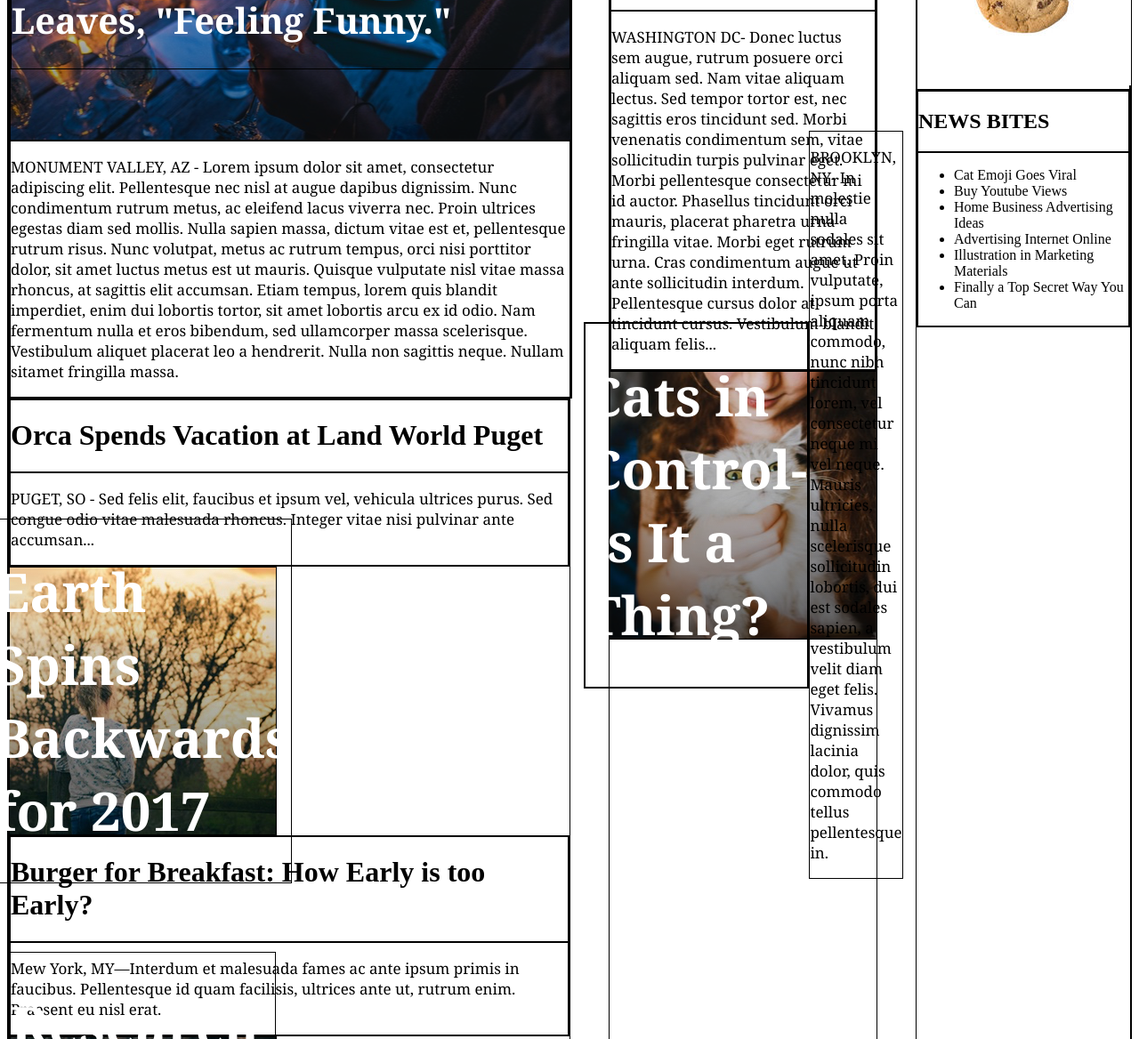
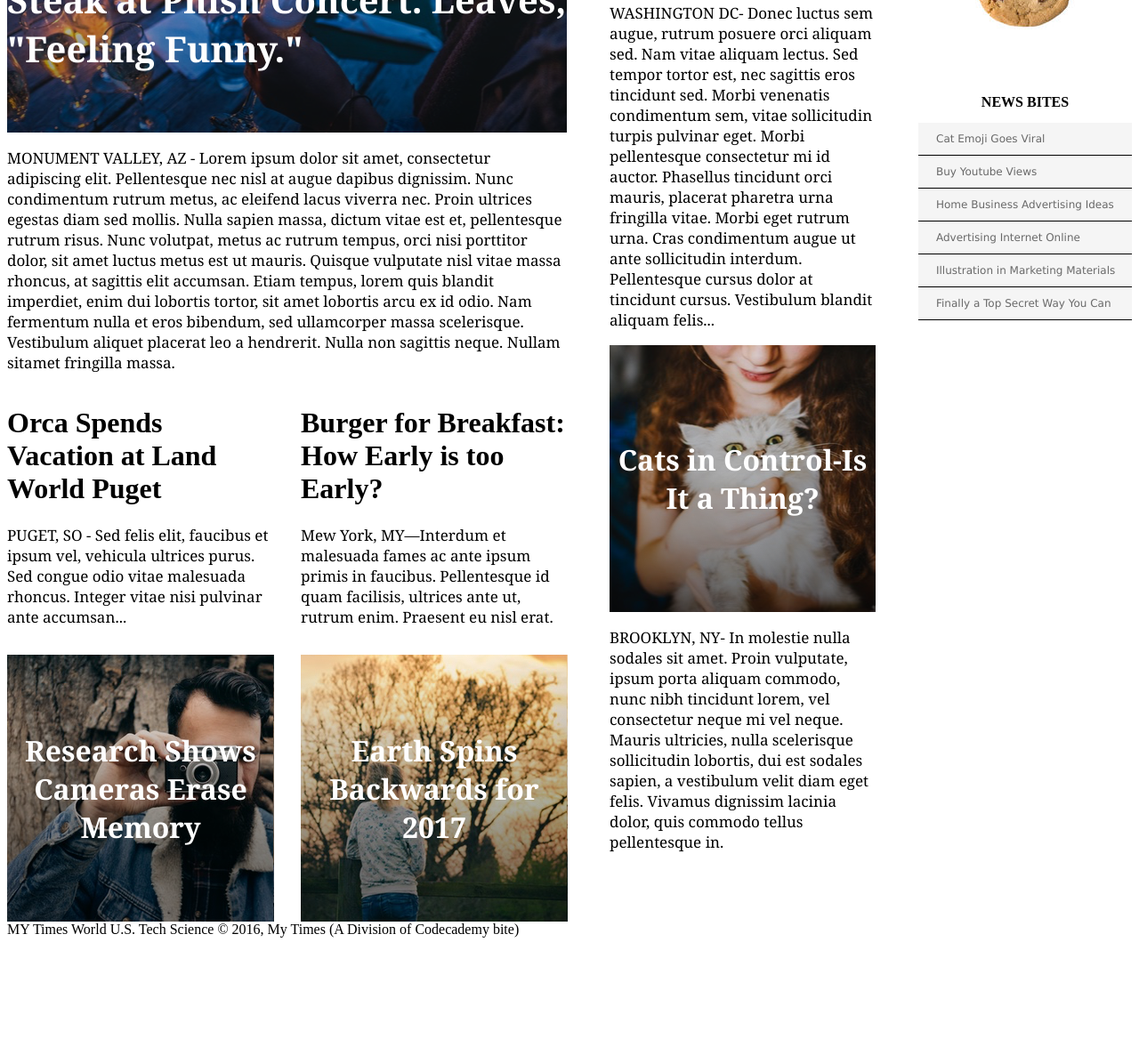
Before and after one commit to fletchroast/MyTimes, a plain HTML site: page index.html in a window 1280 px wide. Shown: the part 219-1387 px from the top of the page at 89% size. After the commit the page ends 1281 px from the top, so only its background shows below. Drawn offline with Linux system fonts and the light colour scheme.

Commit message:
Position main content.

```diff
--- a/index.html
+++ b/index.html
@@ -41,7 +41,6 @@
             </div>
           </div>
 
-          <div class="tuna-txt">
             <p>MONUMENT VALLEY, AZ - Lorem ipsum dolor sit amet, consectetur adipiscing elit. Pellentesque nec nisl
               at augue dapibus dignissim. Nunc condimentum rutrum metus, ac eleifend lacus viverra nec. Proin ultrices
               egestas diam sed mollis. Nulla sapien massa, dictum vitae est et, pellentesque rutrum risus. Nunc
@@ -51,18 +50,16 @@
               bibendum, sed ullamcorper massa scelerisque. Vestibulum aliquet placerat leo a hendrerit. Nulla non
               sagittis neque. Nullam sitamet fringilla massa.</p>
         </div>
-        </div>
 
         <!--orca-->
+        <div class="oebr">
           <div class="orca">
             <div class="orca-headline">
               <h1>Orca Spends Vacation at Land World Puget</h1>
             </div>
 
-          <div class="orca-txt">
               <p>PUGET, SO - Sed felis elit, faucibus et ipsum vel, vehicula ultrices purus. Sed congue odio vitae
                 malesuada rhoncus. Integer vitae nisi pulvinar ante accumsan...</p>
-          </div>
           </div>
 
           <!--earth-->
@@ -78,16 +75,15 @@
               <h1>Burger for Breakfast: How Early is too Early?</h1>
             </div>
 
-          <div class="burger-txt">
               <p>Mew York, MY—Interdum et malesuada fames ac ante ipsum primis in faucibus. Pellentesque id quam
               facilisis, ultrices ante ut, rutrum enim. Praesent eu nisl erat.</p>
-          </div>
           </div>
 
           <!--research-->
           <div class="research">
             <div class="img-headline">
               <h1>Research Shows Cameras Erase Memory</h1>
+            </div>
           </div>
         </div>
       </div>
@@ -101,14 +97,12 @@
             <h1>FBI Finds Action Star Guilty of False Advertising</h1>
           </div>
 
-          <div class="fbi-txt">
             <p>WASHINGTON DC- Donec luctus sem augue, rutrum posuere orci aliquam sed. Nam vitae aliquam lectus.
                Sed tempor tortor est, nec sagittis eros tincidunt sed. Morbi venenatis condimentum sem, vitae
                sollicitudin turpis pulvinar eget. Morbi pellentesque consectetur mi id auctor. Phasellus tincidunt
                orci mauris, placerat pharetra urna fringilla vitae. Morbi eget rutrum urna. Cras condimentum augue
                ut ante sollicitudin interdum. Pellentesque cursus dolor at tincidunt cursus. Vestibulum blandit
                aliquam felis...</p>
-          </div>
         </div>
 
         <!--cats-->
@@ -119,12 +113,10 @@
             </div>
           </div>
 
-          <div class="cats-txt">
             <p>BROOKLYN, NY- In molestie nulla sodales sit amet. Proin vulputate, ipsum porta aliquam commodo,
               nunc nibh tincidunt lorem, vel consectetur neque mi vel neque. Mauris ultricies, nulla scelerisque
               sollicitudin lobortis, dui est sodales sapien, a vestibulum velit diam eget felis. Vivamus dignissim
               lacinia dolor, quis commodo tellus pellentesque in.</p>
-          </div>
         </div>
       </div>
 
@@ -138,23 +130,31 @@
 
         <div class="bites">
           <div class="bites-headline">
-            <h2>NEWS BITES</h2>
+            <h2 id="bites">NEWS BITES</h2>
           </div>
 
-          <div class="bites-list">
-            <ul>
-              <li>Cat Emoji Goes Viral</li>
-              <li>Buy Youtube Views</li>
-              <li>Home Business Advertising Ideas</li>
-              <li>Advertising Internet Online</li>
-              <li>Illustration in Marketing Materials</li>
-              <li>Finally a Top Secret Way You Can</li>
-            </ul>
+          <div class="bites-list-container">
+            <span class="bites-list">Cat Emoji Goes Viral</span>
+            <span class="bites-list">Buy Youtube Views</span>
+            <span class="bites-list">Home Business Advertising Ideas</span>
+            <span class="bites-list">Advertising Internet Online</span>
+            <span class="bites-list">Illustration in Marketing Materials</span>
+            <span class="bites-list">Finally a Top Secret Way You Can</span>
           </div>
         </div>
       </div>
     </div>
 
+    <!--footer-->
+    <footer>
+      <span>MY Times</span>
+      <span>World</span>
+      <span>U.S.</span>
+      <span>Tech</span>
+      <span>Science</span>
+
+      <span>© 2016, My Times (A Division of Codecademy bite)</span>
+
   </body>
 
 </html>
--- a/resources/css/style.css
+++ b/resources/css/style.css
@@ -1,6 +1,6 @@
 /*div borders*/
 div {
-  border: 1px solid black;
+  /*border: 1px solid black;*/
 }
 
 /*header section*/
@@ -49,7 +49,6 @@ a {
   color: white;
   font-family: Georgia;
   font-weight: bold;
-  font-size: 30px;
 }
 
 p {
@@ -66,6 +65,7 @@ p {
 }
 
 .tuna-headline {
+  display: flex;
   justify-content: center;
   align-items: center;
   background-image: url(../images/main-story.png);
@@ -77,22 +77,42 @@ p {
   font-size: 40px;
 }
 
+.oebr {
+  display: flex;
+  flex-wrap: wrap;
+  justify-content: space-between;
+}
+
+.orca {
+  width: 300px;
+  height: 300px
+  order: 1;
+}
+
+.burger {
+  width: 300px;
+  height: 300px;
+  order: 2;
+}
+
 .earth {
   display: flex;
-  justify-content: center;
+  text-align: center;
   align-items: center;
   background-image: url(../images/tree.png);
-  width: 299px;
+  width: 300px;
   height: 300px;
+  order: 4;
 }
 
 .research {
   display: flex;
-  justify-content: center;
+  text-align: center;
   align-items: center;
   background-image: url(../images/camera.png);
-  width: 299px;
+  width: 300px;
   height: 300px;
+  order: 3;
 }
 
 /*mid-column*/
@@ -102,9 +122,9 @@ p {
   width: 300px;
 }
 
-.cats {
+.cats-headline {
   display: flex;
-  justify-content: center;
+  text-align: center;
   align-items: center;
   background-image: url(../images/cat.png);
   width: 299px;
@@ -117,3 +137,21 @@ p {
   flex-direction: column;
   width: 240px;
 }
+
+#bites {
+  font-size: 16px;
+  font-weight: bold;
+  text-align: center;
+}
+
+.bites-list {
+  display: flex;
+  flex-direction: column;
+  line-height: 3em;
+  border-bottom: 1px solid black;
+  background-color: WhiteSmoke;
+  font-family: Verdana;
+  font-size: 12px;
+  color: DimGray;
+  padding-left: 20px;
+}
```
Lines whose indentation alone changed are shown as unchanged.
